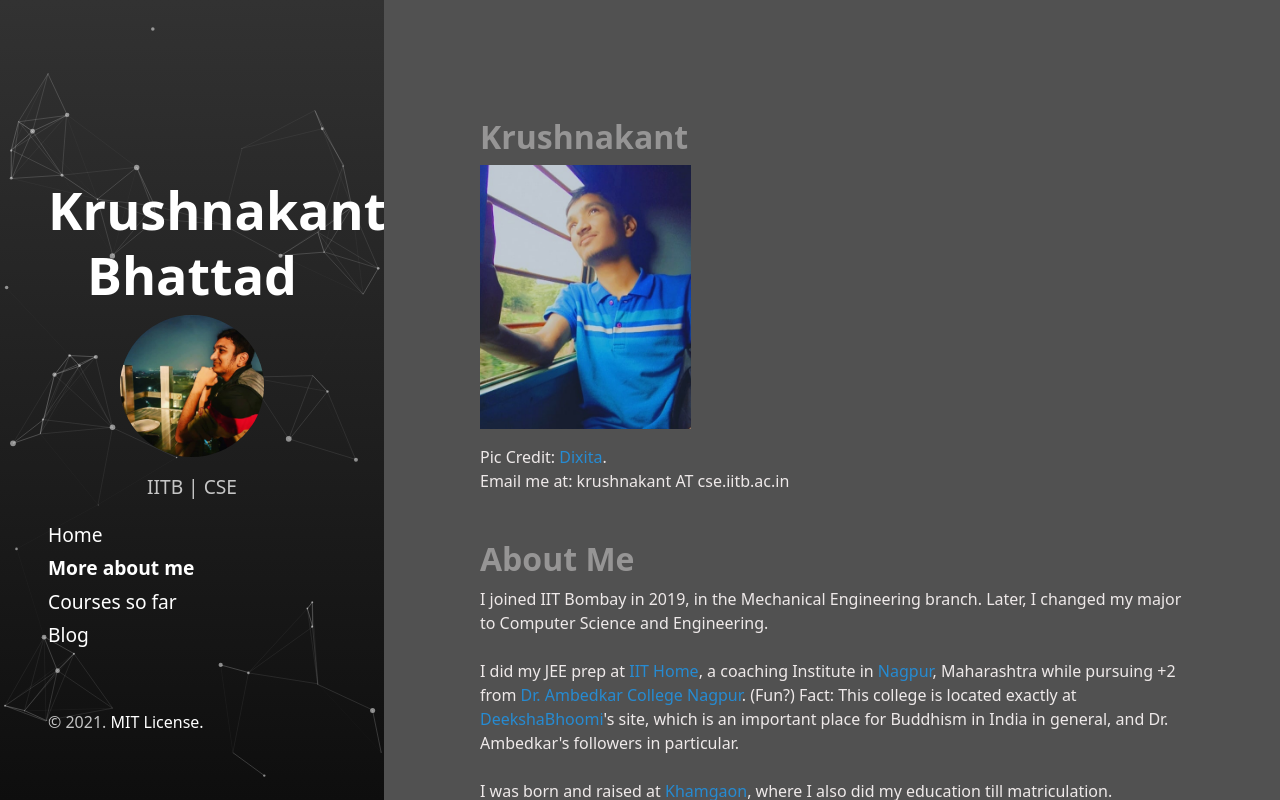
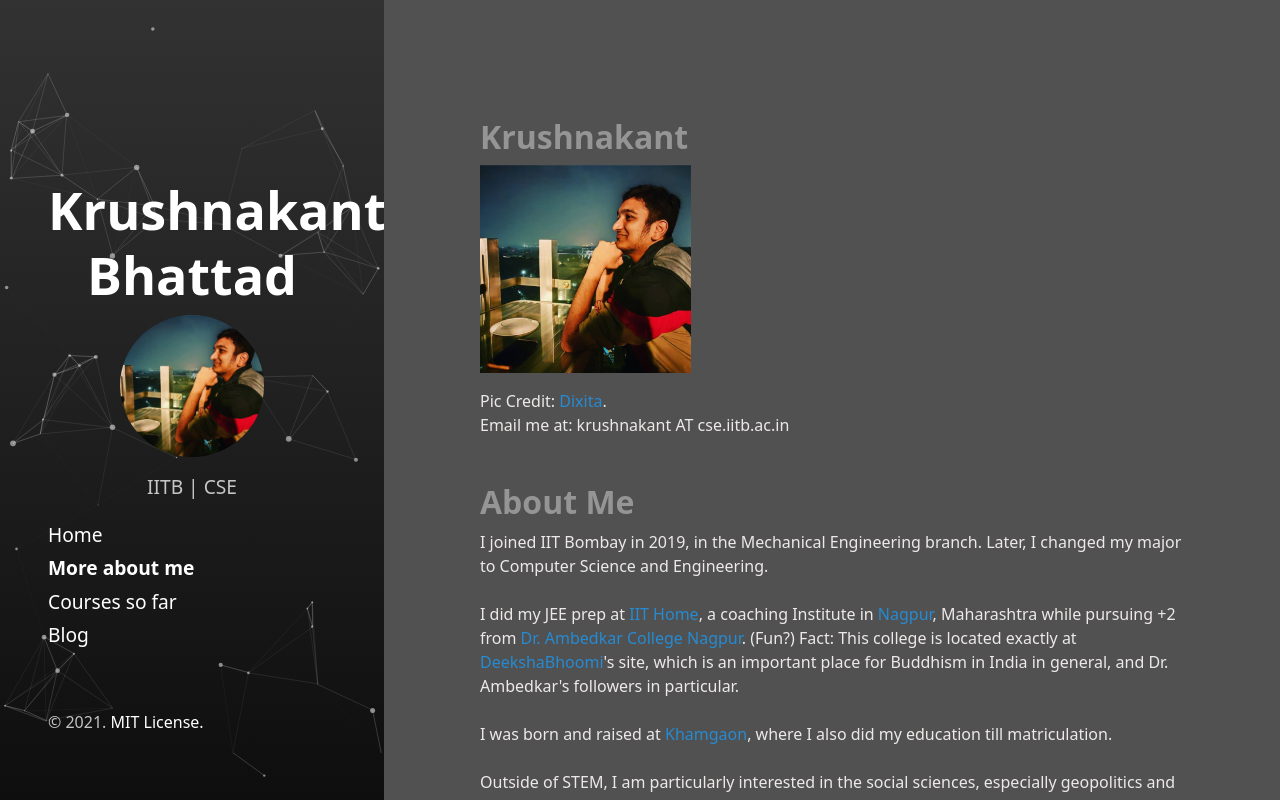
Before and after one commit to krushnakant-iitb/krushnakant-iitb.github.io, a plain HTML site: page me/more.html in a window 1280 px wide. Drawn offline with Linux system fonts and the light colour scheme.

Commit message:
image update

```diff
--- a/me/more.html
+++ b/me/more.html
@@ -178,7 +178,7 @@
 <h1>Krushnakant</h1>
 
 <img style="border-radius: 0%;width: 30%; "
-src="../images/journey.jpg"
+src="../images/profile.jpg"
 alt="Krushnakant">
 Pic Credit: <a href="https://instagram.com/dixita137?igshid=4fccha5uoref">Dixita</a>.
 <br>
```
